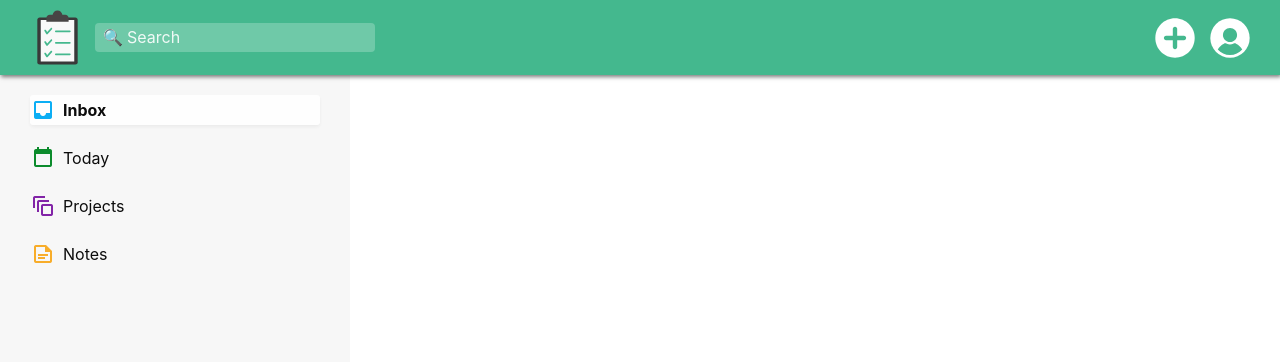
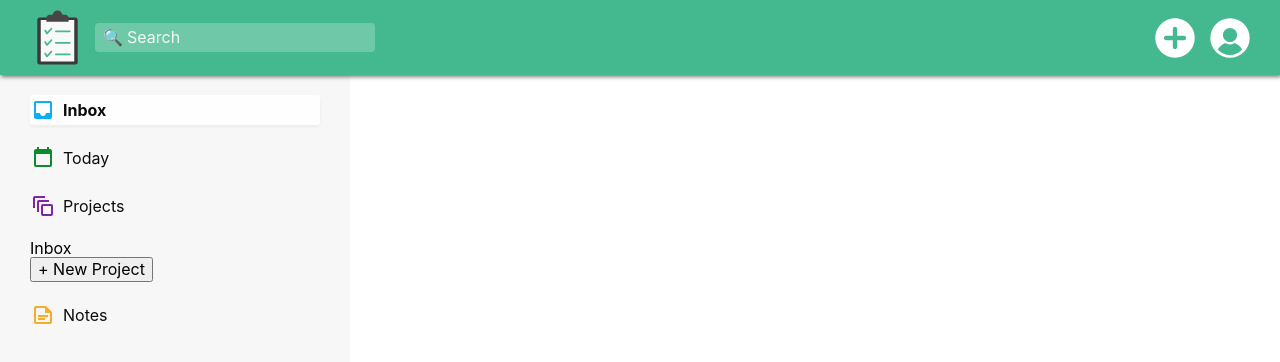
Before and after one commit to HardRoof/todo-list, a website built with webpack: page src/temp.html in a window 1280 px wide. Built offline with nearby package versions, Linux system fonts and the light colour scheme.

Commit message:
Created a project details div

```diff
--- a/src/temp.html
+++ b/src/temp.html
@@ -28,6 +28,10 @@
 						<li class="menu selected"><img src="./images/inbox.png" alt="Inbox" title="Inbox" height="24px"><span>Inbox</span></li>
 						<li class="menu"><img src="./images/calendar.png" alt="Calender" title="Today"> <span>Today</span></li>
 						<li class="menu"><img src="./images/animation-outline.png" alt="Projects" title="Projects" height="24px"> <span>Projects</span></li>
+						<div class="projectsDetails">
+							<p>Inbox</p>
+							<button><span>+</span> New Project</button>
+						</div>
 						<li class="menu"><img src="./images/note-text-outline.png" alt="Notes" title="Notes" height="24px"> <span>Notes</span></li>
 					</ul>
 			</nav>
```
